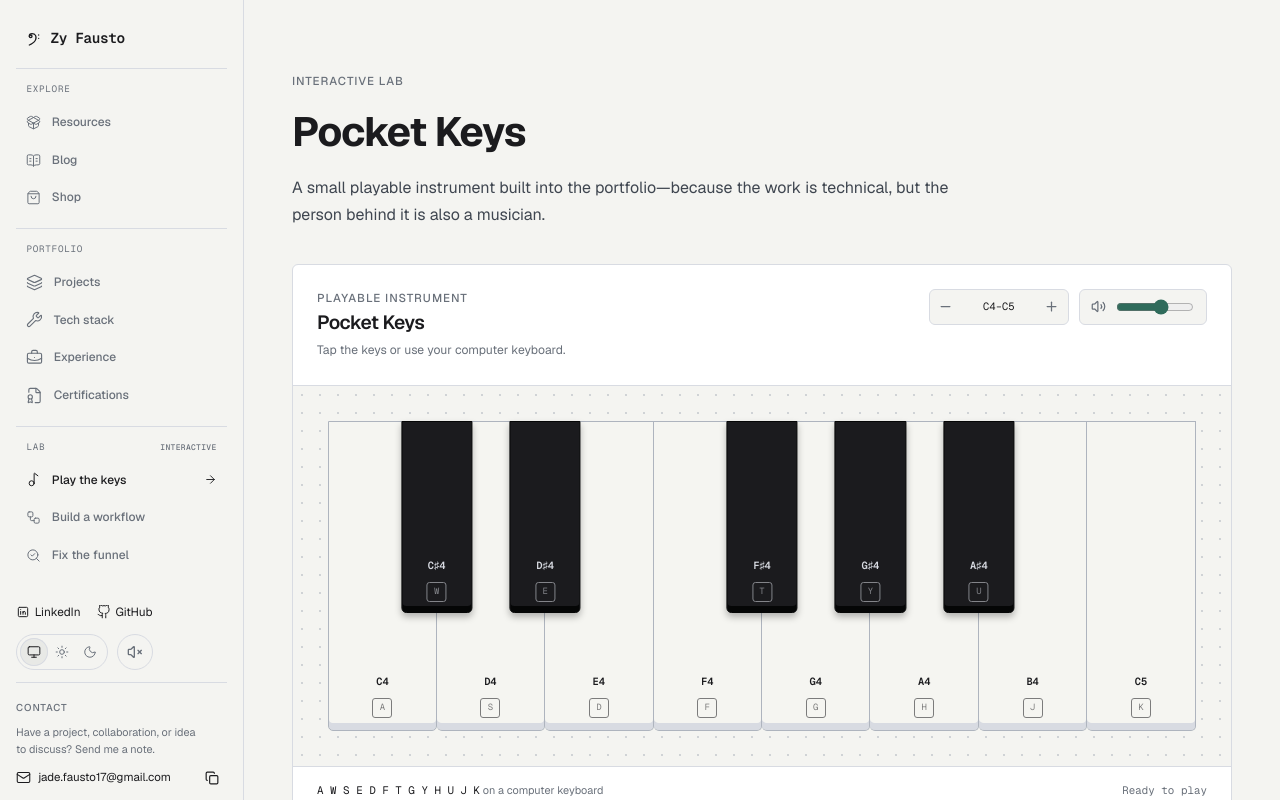
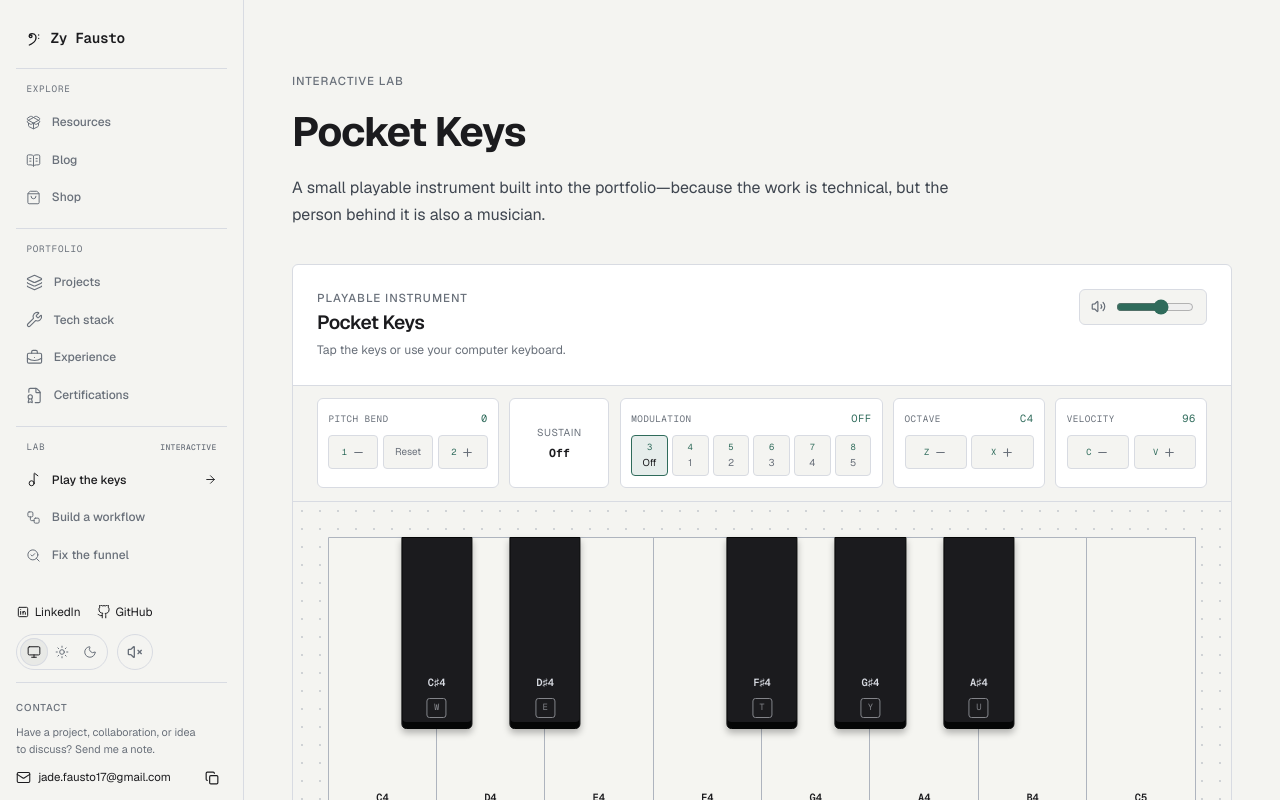
Before and after one commit to SphinxyNine/2026-Portfolio, a Next.js app: page /lab/piano in a window 1280 px wide. Shown: the top 800 px of the page. Built offline with nearby package versions, Linux system fonts and the light colour scheme.

Commit message:
Expand Pocket Keys performance controls

```diff
--- a/app/globals.css
+++ b/app/globals.css
@@ -372,14 +372,26 @@
   .piano-toolbar { display: flex; align-items: flex-start; justify-content: space-between; gap: 1.5rem; padding: var(--lab-panel-padding); border-bottom: 1px solid var(--line); }
   .piano-toolbar h2 { margin-top: 0.3rem; font-size: 1.2rem; }
   .piano-toolbar h2 + p { margin-top: 0.25rem; color: var(--muted); font-size: 0.76rem; }
-  .piano-controls { display: flex; flex: 0 0 auto; align-items: center; gap: 0.65rem; }
-  .octave-control { display: grid; grid-template-columns: 32px auto 32px; align-items: center; overflow: hidden; border: 1px solid var(--line); border-radius: var(--radius); background: var(--bg); }
-  .octave-control button { display: grid; width: 32px; height: 34px; place-items: center; border: 0; background: transparent; color: var(--muted); }
-  .octave-control button:hover:not(:disabled) { background: var(--surface-raised); color: var(--text); }
-  .octave-control button:disabled { cursor: not-allowed; opacity: .35; }
-  .octave-control span { min-width: 74px; color: var(--text); font-family: var(--font-geist-mono), monospace; font-size: 0.66rem; text-align: center; }
   .piano-volume { display: flex; min-height: 36px; align-items: center; gap: 0.5rem; padding: 0 0.65rem; border: 1px solid var(--line); border-radius: var(--radius); color: var(--muted); background: var(--bg); }
   .piano-volume input { width: 78px; accent-color: var(--brand-jade); }
+  .piano-performance { display: grid; grid-template-columns: minmax(170px, .9fr) auto minmax(260px, 1.3fr) minmax(150px, .75fr) minmax(150px, .75fr); gap: 0.65rem; align-items: stretch; padding: 0.8rem var(--lab-panel-padding); border-bottom: 1px solid var(--line); background: var(--bg); }
+  .performance-group { min-width: 0; padding: 0.65rem; border: 1px solid var(--line); border-radius: var(--radius); background: var(--surface); }
+  .performance-heading { display: flex; align-items: baseline; justify-content: space-between; gap: 0.5rem; margin-bottom: 0.5rem; color: var(--muted); font-family: var(--font-geist-mono), monospace; font-size: 0.58rem; letter-spacing: .05em; text-transform: uppercase; }
+  .performance-heading output { color: var(--brand-jade); font-size: 0.65rem; }
+  .performance-actions { display: flex; gap: 0.3rem; }
+  .performance-actions button, .modulation-actions button { display: inline-flex; min-height: 34px; flex: 1; align-items: center; justify-content: center; gap: 0.3rem; border: 1px solid var(--line); border-radius: 4px; background: var(--bg); color: var(--muted); font-size: 0.62rem; }
+  .performance-actions button:hover:not(:disabled), .modulation-actions button:hover { border-color: var(--line-bright); color: var(--text); }
+  .performance-actions button:disabled { cursor: not-allowed; opacity: .35; }
+  .performance-actions kbd, .modulation-actions kbd { color: var(--brand-jade); font-family: var(--font-geist-mono), monospace; font-size: 0.55rem; }
+  .modulation-actions { display: grid; grid-template-columns: repeat(6, minmax(0, 1fr)); gap: 0.25rem; }
+  .modulation-actions button { display: grid; gap: 0.05rem; padding: 0.2rem; }
+  .modulation-actions button[aria-pressed="true"] { border-color: var(--brand-jade); background: color-mix(in srgb, var(--brand-jade) 12%, var(--surface)); color: var(--text); }
+  .sustain-control { display: grid; min-width: 100px; align-content: center; justify-items: center; gap: 0.15rem; padding: 0.65rem; border: 1px solid var(--line); border-radius: var(--radius); background: var(--surface); color: var(--muted); }
+  .sustain-control:hover { border-color: var(--line-bright); color: var(--text); }
+  .sustain-control > span { font-size: 0.63rem; letter-spacing: .06em; text-transform: uppercase; }
+  .sustain-control strong { color: var(--text); font-family: var(--font-geist-mono), monospace; font-size: 0.72rem; }
+  .sustain-control[aria-pressed="true"] { border-color: var(--brand-jade); background: color-mix(in srgb, var(--brand-jade) 14%, var(--surface)); color: var(--brand-jade); }
+  .control-label { position: absolute; width: 1px; height: 1px; overflow: hidden; clip: rect(0 0 0 0); clip-path: inset(50%); white-space: nowrap; }
   .piano-stage { padding: clamp(1rem, 4vw, 2.2rem); background-color: var(--bg); background-image: radial-gradient(circle, color-mix(in srgb, var(--line-bright) 52%, transparent) 1px, transparent 1.2px); background-size: 18px 18px; }
   .piano-keyboard { position: relative; width: min(100%, 900px); height: clamp(220px, 31vw, 310px); margin: 0 auto; touch-action: none; user-select: none; }
   .piano-white-keys { display: grid; grid-template-columns: repeat(8, minmax(0, 1fr)); width: 100%; height: 100%; }
@@ -523,6 +535,8 @@
 }
 @layer responsive {
   @media (max-width: 1100px) {
+    .piano-performance { grid-template-columns: repeat(2, minmax(0, 1fr)); }
+    .performance-modulation { grid-column: 1 / -1; }
     .page, .site-footer { width: min(calc(100% - 4rem), var(--content)); }
     .hero-grid { grid-template-columns: minmax(220px, .78fr) minmax(0, 1.22fr); gap: 2.5rem; }
     .stack-row { grid-template-columns: 165px minmax(0, 1fr); gap: 1.2rem; }
@@ -595,7 +609,10 @@
     .credential-row .credential-date { grid-column: 2; margin-top: -0.4rem; }
     .site-footer { align-items: flex-start; flex-direction: column; }
     .piano-toolbar, .piano-footer { align-items: flex-start; flex-direction: column; }
-    .piano-controls { width: 100%; justify-content: space-between; }
+    .piano-toolbar .piano-volume { width: 100%; justify-content: space-between; }
+    .piano-performance { grid-template-columns: 1fr; padding-inline: 0.65rem; }
+    .performance-modulation { grid-column: auto; }
+    .sustain-control { min-height: 64px; }
     .piano-stage { padding-inline: 0.65rem; }
     .piano-keyboard { height: 230px; }
     .piano-volume input { width: 62px; }
--- a/components/pocket-piano.tsx
+++ b/components/pocket-piano.tsx
@@ -14,6 +14,8 @@ type PianoNote = {
 type Voice = {
   oscillators: OscillatorNode[];
   envelope: GainNode;
+  lfo: OscillatorNode;
+  modulationGain: GainNode;
 };
 
 const notes: PianoNote[] = [
@@ -33,6 +35,7 @@ const notes: PianoNote[] = [
 ];
 
 const keyMap = new Map(notes.map((note) => [note.keyboardKey.toLowerCase(), note]));
+const modulationLevels = [0, 1, 2, 3, 4, 5];
 
 function frequencyFor(octave: number, semitone: number) {
   const midi = 12 * (octave + 1) + semitone;
@@ -46,32 +49,51 @@ function displayedNote(note: PianoNote, octave: number) {
 export function PocketPiano() {
   const [octave, setOctave] = useState(4);
   const [volume, setVolume] = useState(0.7);
+  const [velocity, setVelocity] = useState(96);
+  const [pitchBend, setPitchBend] = useState(0);
+  const [modulation, setModulation] = useState(0);
+  const [sustain, setSustain] = useState(false);
   const [activeNotes, setActiveNotes] = useState<Set<number>>(() => new Set());
   const [lastPlayed, setLastPlayed] = useState('Ready to play');
   const contextRef = useRef<AudioContext | null>(null);
   const voicesRef = useRef<Map<number, Voice>>(new Map());
+  const sustainRef = useRef(false);
+  const heldNotesRef = useRef<Set<number>>(new Set());
+  const sustainedNotesRef = useRef<Set<number>>(new Set());
   const whiteNotes = useMemo(() => notes.filter((note) => !note.accidental), []);
   const blackNotes = useMemo(() => notes.filter((note) => note.accidental), []);
 
-  const stopNote = useCallback((note: PianoNote) => {
+  const releaseVoice = useCallback((note: PianoNote, fast = false) => {
     const voice = voicesRef.current.get(note.semitone);
     if (!voice || !contextRef.current) return;
 
     const now = contextRef.current.currentTime;
+    const release = fast ? 0.07 : 0.28;
     voice.envelope.gain.cancelScheduledValues(now);
-    voice.envelope.gain.setValueAtTime(Math.max(voice.envelope.gain.value, 0.0001), now);
-    voice.envelope.gain.exponentialRampToValueAtTime(0.0001, now + 0.22);
-    voice.oscillators.forEach((oscillator) => oscillator.stop(now + 0.24));
+    voice.envelope.gain.setTargetAtTime(0.0001, now, fast ? 0.018 : 0.07);
+    voice.oscillators.forEach((oscillator) => oscillator.stop(now + release));
+    voice.lfo.stop(now + release);
     voicesRef.current.delete(note.semitone);
+    sustainedNotesRef.current.delete(note.semitone);
+  }, []);
+
+  const stopNote = useCallback((note: PianoNote) => {
+    heldNotesRef.current.delete(note.semitone);
     setActiveNotes((current) => {
       const next = new Set(current);
       next.delete(note.semitone);
       return next;
     });
-  }, []);
+
+    if (sustainRef.current) {
+      sustainedNotesRef.current.add(note.semitone);
+      return;
+    }
+    releaseVoice(note);
+  }, [releaseVoice]);
 
   const startNote = useCallback((note: PianoNote) => {
-    if (voicesRef.current.has(note.semitone)) return;
+    if (voicesRef.current.has(note.semitone)) releaseVoice(note, true);
 
     const AudioContextClass = window.AudioContext || (window as typeof window & { webkitAudioContext?: typeof AudioContext }).webkitAudioContext;
     if (!AudioContextClass) return;
@@ -83,24 +105,34 @@ export function PocketPiano() {
     const frequency = frequencyFor(octave, note.semitone);
     const envelope = audioContext.createGain();
     const harmonicGain = audioContext.createGain();
+    const modulationGain = audioContext.createGain();
     const filter = audioContext.createBiquadFilter();
     const fundamental = audioContext.createOscillator();
     const harmonic = audioContext.createOscillator();
+    const lfo = audioContext.createOscillator();
+    const peak = 0.4 * volume * (velocity / 127);
 
     fundamental.type = 'triangle';
     fundamental.frequency.setValueAtTime(frequency, now);
+    fundamental.detune.setValueAtTime(pitchBend * 100, now);
     harmonic.type = 'sine';
     harmonic.frequency.setValueAtTime(frequency * 2, now);
-    harmonic.detune.setValueAtTime(3, now);
+    harmonic.detune.setValueAtTime((pitchBend * 100) + 3, now);
     harmonicGain.gain.setValueAtTime(0.16, now);
+    lfo.type = 'sine';
+    lfo.frequency.setValueAtTime(5.2, now);
+    modulationGain.gain.setValueAtTime(modulation * 5, now);
     filter.type = 'lowpass';
     filter.frequency.setValueAtTime(2800, now);
     filter.Q.setValueAtTime(0.7, now);
     envelope.gain.setValueAtTime(0.0001, now);
-    envelope.gain.exponentialRampToValueAtTime(0.32 * volume, now + 0.012);
-    envelope.gain.exponentialRampToValueAtTime(0.085 * volume, now + 0.9);
-    envelope.gain.exponentialRampToValueAtTime(0.0001, now + 4);
+    envelope.gain.exponentialRampToValueAtTime(Math.max(peak, 0.0002), now + 0.012);
+    envelope.gain.exponentialRampToValueAtTime(Math.max(peak * 0.27, 0.0002), now + 0.9);
+    envelope.gain.exponentialRampToValueAtTime(0.0001, now + 5);
 
+    lfo.connect(modulationGain);
+    modulationGain.connect(fundamental.detune);
+    modulationGain.connect(harmonic.detune);
     fundamental.connect(envelope);
     harmonic.connect(harmonicGain);
     harmonicGain.connect(envelope);
@@ -108,24 +140,97 @@ export function PocketPiano() {
     filter.connect(audioContext.destination);
     fundamental.start(now);
     harmonic.start(now);
+    lfo.start(now);
 
-    voicesRef.current.set(note.semitone, { oscillators: [fundamental, harmonic], envelope });
+    voicesRef.current.set(note.semitone, {
+      oscillators: [fundamental, harmonic],
+      envelope,
+      lfo,
+      modulationGain,
+    });
+    heldNotesRef.current.add(note.semitone);
+    sustainedNotesRef.current.delete(note.semitone);
     setActiveNotes((current) => new Set(current).add(note.semitone));
-    setLastPlayed(`${displayedNote(note, octave)} · ${Math.round(frequency)} Hz`);
-  }, [octave, volume]);
+    setLastPlayed(`${displayedNote(note, octave)} · ${Math.round(frequency)} Hz · velocity ${velocity}`);
+  }, [modulation, octave, pitchBend, releaseVoice, velocity, volume]);
 
   const stopAllNotes = useCallback(() => {
-    notes.forEach(stopNote);
-  }, [stopNote]);
+    heldNotesRef.current.clear();
+    sustainedNotesRef.current.clear();
+    notes.forEach((note) => releaseVoice(note, true));
+    setActiveNotes(new Set());
+  }, [releaseVoice]);
+
+  const updateSustain = useCallback((next: boolean) => {
+    sustainRef.current = next;
+    setSustain(next);
+    if (next) {
+      setLastPlayed('Sustain enabled');
+      return;
+    }
+
+    sustainedNotesRef.current.forEach((semitone) => {
+      const note = notes.find((item) => item.semitone === semitone);
+      if (note && !heldNotesRef.current.has(semitone)) releaseVoice(note);
+    });
+    sustainedNotesRef.current.clear();
+    setLastPlayed('Sustain released');
+  }, [releaseVoice]);
+
+  const updatePitchBend = useCallback((next: number) => {
+    const value = Math.max(-2, Math.min(2, next));
+    setPitchBend(value);
+    const now = contextRef.current?.currentTime ?? 0;
+    voicesRef.current.forEach((voice) => {
+      voice.oscillators[0].detune.setValueAtTime(value * 100, now);
+      voice.oscillators[1].detune.setValueAtTime((value * 100) + 3, now);
+    });
+    setLastPlayed(`Pitch bend ${value > 0 ? '+' : ''}${value} semitone${Math.abs(value) === 1 ? '' : 's'}`);
+  }, []);
+
+  const updateModulation = useCallback((next: number) => {
+    const value = Math.max(0, Math.min(5, next));
+    setModulation(value);
+    const now = contextRef.current?.currentTime ?? 0;
+    voicesRef.current.forEach((voice) => voice.modulationGain.gain.setValueAtTime(value * 5, now));
+    setLastPlayed(value === 0 ? 'Modulation off' : `Modulation level ${value}`);
+  }, []);
+
+  const updateVelocity = useCallback((next: number) => {
+    const value = Math.max(32, Math.min(127, next));
+    setVelocity(value);
+    setLastPlayed(`Velocity ${value}`);
+  }, []);
+
+  const shiftOctave = useCallback((nextOctave: number) => {
+    const value = Math.max(2, Math.min(6, nextOctave));
+    stopAllNotes();
+    setOctave(value);
+    setLastPlayed(`Range changed to C${value}–C${value + 1}`);
+  }, [stopAllNotes]);
 
   useEffect(() => {
     function keyDown(event: KeyboardEvent) {
       if (event.repeat || event.metaKey || event.ctrlKey || event.altKey) return;
-      if (event.target instanceof HTMLInputElement || event.target instanceof HTMLTextAreaElement) return;
+      if (event.target instanceof HTMLInputElement || event.target instanceof HTMLTextAreaElement || event.target instanceof HTMLSelectElement) return;
+
       const note = keyMap.get(event.key.toLowerCase());
-      if (!note) return;
+      if (note) {
         event.preventDefault();
         startNote(note);
+        return;
+      }
+
+      const command = event.code;
+      if (command === 'Digit1') updatePitchBend(pitchBend - 1);
+      else if (command === 'Digit2') updatePitchBend(pitchBend + 1);
+      else if (command.startsWith('Digit') && Number(command.slice(5)) >= 3 && Number(command.slice(5)) <= 8) updateModulation(Number(command.slice(5)) - 3);
+      else if (command === 'KeyZ') shiftOctave(octave - 1);
+      else if (command === 'KeyX') shiftOctave(octave + 1);
+      else if (command === 'KeyC') updateVelocity(velocity - 8);
+      else if (command === 'KeyV') updateVelocity(velocity + 8);
+      else return;
+      event.preventDefault();
     }
 
     function keyUp(event: KeyboardEvent) {
@@ -144,13 +249,7 @@ export function PocketPiano() {
       window.removeEventListener('blur', stopAllNotes);
       stopAllNotes();
     };
-  }, [startNote, stopAllNotes, stopNote]);
-
-  function shiftOctave(nextOctave: number) {
-    stopAllNotes();
-    setOctave(nextOctave);
-    setLastPlayed(`Range changed to C${nextOctave}–C${nextOctave + 1}`);
-  }
+  }, [octave, pitchBend, shiftOctave, startNote, stopAllNotes, stopNote, updateModulation, updatePitchBend, updateVelocity, velocity]);
 
   function pressNote(event: ReactPointerEvent<HTMLButtonElement>, note: PianoNote) {
     event.preventDefault();
@@ -200,16 +299,6 @@ export function PocketPiano() {
           <h2 id="piano-heading">Pocket Keys</h2>
           <p>Tap the keys or use your computer keyboard.</p>
         </div>
-        <div className="piano-controls">
-          <div className="octave-control" aria-label="Piano octave">
-            <button type="button" disabled={octave === 2} aria-label="Lower octave" data-sound-control onClick={() => shiftOctave(octave - 1)}>
-              <Minus size={15} aria-hidden="true" />
-            </button>
-            <span>C{octave}–C{octave + 1}</span>
-            <button type="button" disabled={octave === 6} aria-label="Higher octave" data-sound-control onClick={() => shiftOctave(octave + 1)}>
-              <Plus size={15} aria-hidden="true" />
-            </button>
-          </div>
         <label className="piano-volume">
           <Volume2 size={15} aria-hidden="true" />
           <input
@@ -222,8 +311,49 @@ export function PocketPiano() {
             onChange={(event) => setVolume(Number(event.target.value))}
           />
         </label>
+      </header>
+
+      <div className="piano-performance" aria-label="Piano performance controls">
+        <div className="performance-group performance-pitch" role="group" aria-label="Pitch bend">
+          <div className="performance-heading"><span>Pitch bend</span><output>{pitchBend > 0 ? '+' : ''}{pitchBend}</output></div>
+          <div className="performance-actions">
+            <button type="button" disabled={pitchBend === -2} data-sound-control onClick={() => updatePitchBend(pitchBend - 1)}><kbd>1</kbd><Minus size={13} aria-hidden="true" /><span className="control-label">Lower pitch</span></button>
+            <button type="button" data-sound-control onClick={() => updatePitchBend(0)}><span>Reset</span></button>
+            <button type="button" disabled={pitchBend === 2} data-sound-control onClick={() => updatePitchBend(pitchBend + 1)}><kbd>2</kbd><Plus size={13} aria-hidden="true" /><span className="control-label">Raise pitch</span></button>
           </div>
-      </header>
+        </div>
+
+        <button className="sustain-control" type="button" aria-pressed={sustain} data-sound-control onClick={() => updateSustain(!sustain)}>
+          <span>Sustain</span><strong>{sustain ? 'On' : 'Off'}</strong>
+        </button>
+
+        <div className="performance-group performance-modulation" role="group" aria-label="Modulation level">
+          <div className="performance-heading"><span>Modulation</span><output>{modulation === 0 ? 'Off' : modulation}</output></div>
+          <div className="modulation-actions">
+            {modulationLevels.map((level) => (
+              <button type="button" key={level} aria-pressed={modulation === level} data-sound-control onClick={() => updateModulation(level)}>
+                <kbd>{level + 3}</kbd><span>{level === 0 ? 'Off' : level}</span>
+              </button>
+            ))}
+          </div>
+        </div>
+
+        <div className="performance-group performance-octave" role="group" aria-label="Octave range">
+          <div className="performance-heading"><span>Octave</span><output>C{octave}</output></div>
+          <div className="performance-actions">
+            <button type="button" disabled={octave === 2} data-sound-control onClick={() => shiftOctave(octave - 1)}><kbd>Z</kbd><Minus size={13} aria-hidden="true" /><span className="control-label">Lower octave</span></button>
+            <button type="button" disabled={octave === 6} data-sound-control onClick={() => shiftOctave(octave + 1)}><kbd>X</kbd><Plus size={13} aria-hidden="true" /><span className="control-label">Higher octave</span></button>
+          </div>
+        </div>
+
+        <div className="performance-group performance-velocity" role="group" aria-label="Note velocity">
+          <div className="performance-heading"><span>Velocity</span><output>{velocity}</output></div>
+          <div className="performance-actions">
+            <button type="button" disabled={velocity === 32} data-sound-control onClick={() => updateVelocity(velocity - 8)}><kbd>C</kbd><Minus size={13} aria-hidden="true" /><span className="control-label">Lower velocity</span></button>
+            <button type="button" disabled={velocity === 127} data-sound-control onClick={() => updateVelocity(velocity + 8)}><kbd>V</kbd><Plus size={13} aria-hidden="true" /><span className="control-label">Raise velocity</span></button>
+          </div>
+        </div>
+      </div>
 
       <div className="piano-stage">
         <div className="piano-keyboard" role="group" aria-label={`Playable piano from C${octave} to C${octave + 1}`}>
@@ -239,7 +369,7 @@ export function PocketPiano() {
       </div>
 
       <footer className="piano-footer">
-        <p><span>A W S E D F T G Y H U J K</span> on a computer keyboard</p>
+        <p><span>A W S E D F T G Y H U J K</span> plays notes · <span>1–8 Z X C V</span> controls performance</p>
         <p role="status" aria-live="polite">{lastPlayed}</p>
       </footer>
     </section>
```
Lines whose indentation alone changed are shown as unchanged.
